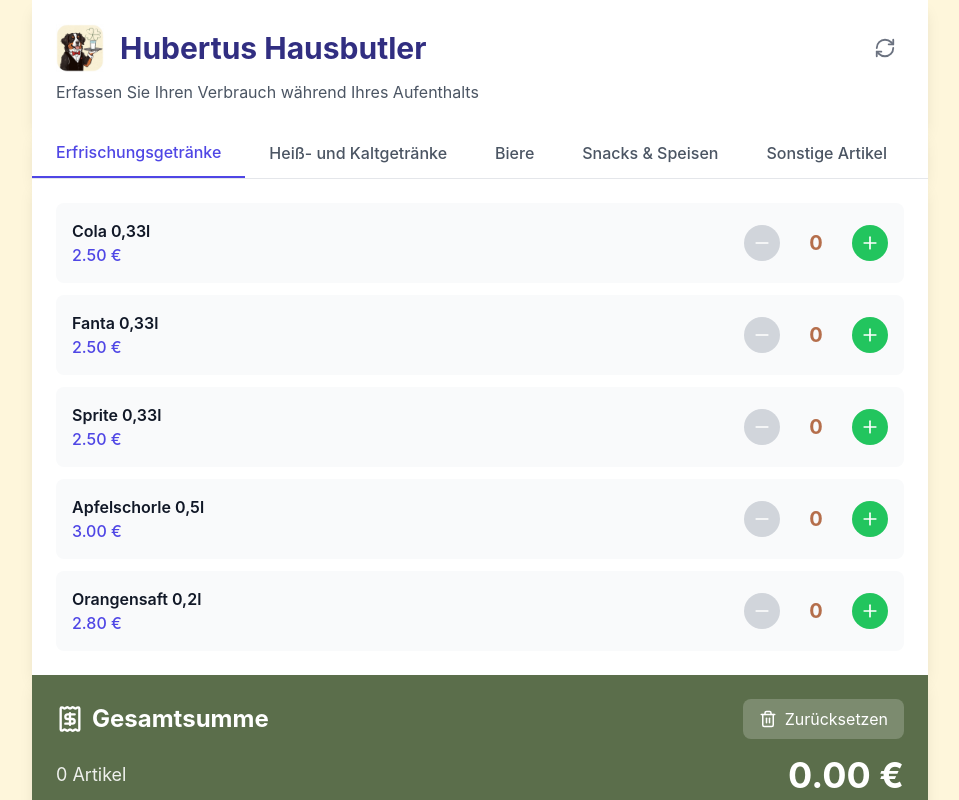
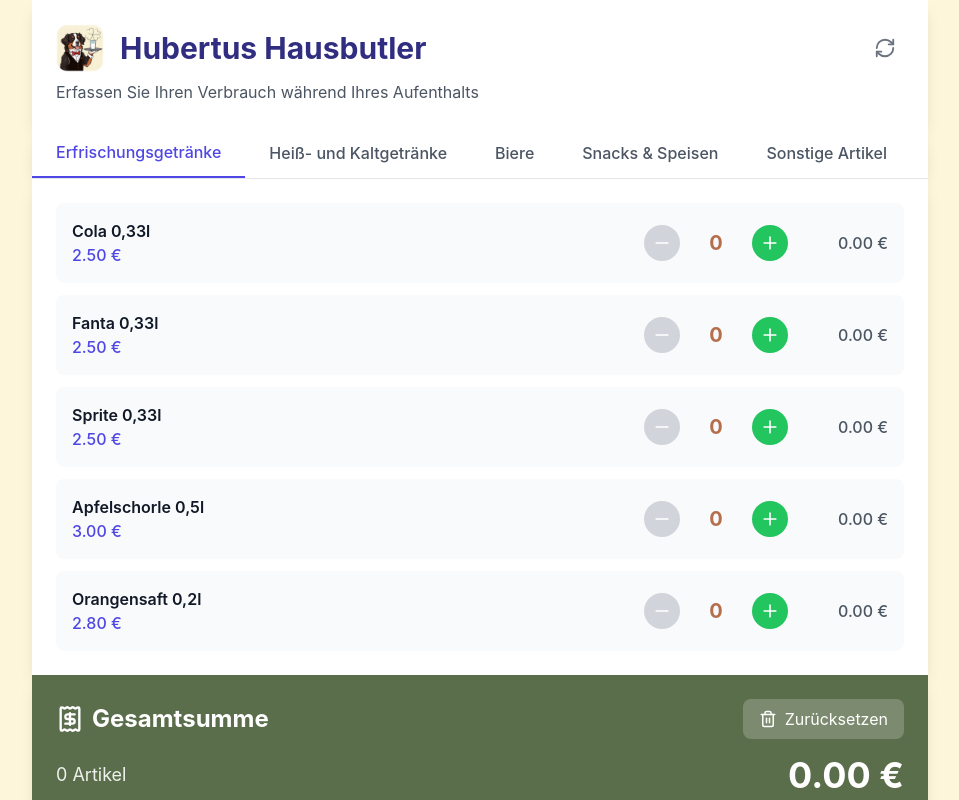
Before and after one commit to sLoPPydrive/hausbutler, a SvelteKit app: page / in a window 1280 px wide. Shown: the top 800 px of the page, without its empty margins (160-1119 px from the left). Built offline with nearby package versions, Linux system fonts and the light colour scheme; no server answers.

Commit message:
Always show item price

```diff
--- a/src/routes/+page.svelte
+++ b/src/routes/+page.svelte
@@ -296,11 +296,9 @@
                 <Plus size={20} />
               </button>
 
-              {#if (quantities[`${activeTab}-${itemIndex}`] || 0) > 0}
-                <span class="ml-2 text-gray-600 font-medium w-20 text-right">
-                  {(item.price * (quantities[`${activeTab}-${itemIndex}`] || 0)).toFixed(2)} €
-                </span>
-              {/if}
+              <span class="ml-2 text-gray-600 font-medium w-20 text-right">
+                {(item.price * (quantities[`${activeTab}-${itemIndex}`] || 0)).toFixed(2)} €
+              </span>
             </div>
           </div>
         {/each}
```
